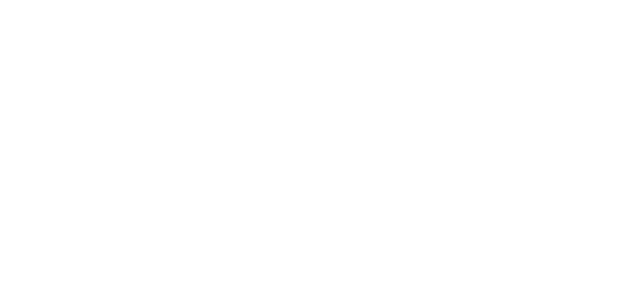
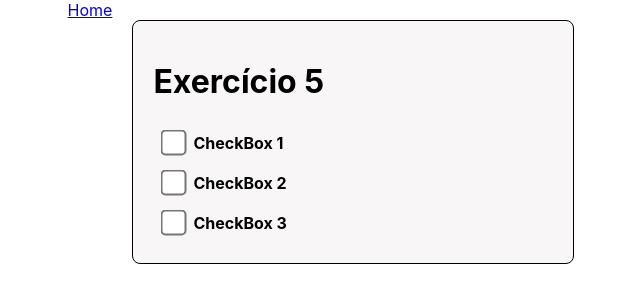
Before and after one commit to Mlpm2004/Semana11, a React (Create React App) app: page /Exercicio5 in a window 1280 px wide. Before the commit this address had no page. Shown: the top 302 px of the page, without its empty margins (309-949 px from the left). Built offline with nearby package versions, Linux system fonts and the light colour scheme.

Commit message:
Exercicio5

```diff
--- a/src/App.js
+++ b/src/App.js
@@ -4,6 +4,7 @@
 import Exercicio2 from './pages/Exercicio2';
 import Exercicio3 from './pages/Exercicio3';
 import Exercicio4 from './pages/Exercicio4';
+import Exercicio5 from './pages/Exercicio5';
 import Home from './pages/Home';
 import { Routes,Route } from 'react-router-dom';
 function App() {
@@ -14,6 +15,7 @@
           <Route path="/Exercicio2" element={<Exercicio2/>}/>
           <Route path="/Exercicio3" element={<Exercicio3/>}/>
           <Route path="/Exercicio4" element={<Exercicio4/>}/>
+          <Route path="/Exercicio5" element={<Exercicio5/>}/>
       </Routes>
   );
 }
--- /dev/null
+++ b/src/components/forms/checkbox/index.js
@@ -0,0 +1,11 @@
+import React from "react";
+import {Externo,Checkformat,CheckDescription} from './style'
+function Check({label, ...otherProps}){
+    return (
+        <Externo>
+            <Checkformat {...otherProps}/>
+            <CheckDescription>{label}</CheckDescription>
+        </Externo>
+    );
+}
+export default Check;
--- /dev/null
+++ b/src/components/forms/checkbox/style.js
@@ -0,0 +1,21 @@
+import styled from "styled-components";
+
+export const Externo= styled.div`
+    display: flex;
+    flex-direction: row;
+    justify-content: flex-start;
+    align-items: center;
+    margin:10px;
+`;
+
+export const Checkformat=styled.input`
+ transform: scale(2);
+
+`;
+
+
+export const CheckDescription=styled.label`
+    font-size:16px;
+    font-weight: bold;
+    padding-left: 10px;
+`;
--- a/src/pages/Exercicio4/index.js
+++ b/src/pages/Exercicio4/index.js
@@ -4,32 +4,32 @@
 import {ContainerBox,Container} from '../../components/style'
 import { Link } from 'react-router-dom';
 import { Children } from 'react/cjs/react.production.min';
-function Exercicio1() {
-  const [ckmale,setckmale]=useState('');
-  const [ckfemale,setckfemale]=useState('');
+function Exercicio4() {
+  const [radiomale,setRadioMale]=useState('');
+  const [radiofemale,setRadioFemale]=useState('');
   return (
 
    <Container>
         <Link to="/" >Home</Link>
         <ContainerBox>
-            <h1>Exercício 1</h1>
+            <h1>Exercício 4</h1>
             <Radio
                 label="Male"
                 type="radio"
                 name="testeradio"
                 checked
-                value={ckmale}
-                onChange={(event)=>{setckmale(event.target.value)}}
+                value={radiomale}
+                onChange={(event)=>{setRadioMale(event.target.value)}}
             />
            <Radio
                 label="Female"
                 type="radio"
                 name="testeradio"
-                value={ckfemale}
-                onChange={(event)=>{setckfemale(event.target.value)}}
+                value={radiofemale}
+                onChange={(event)=>{setRadioFemale(event.target.value)}}
             />
         </ContainerBox>
     </Container>  );
 }
 
-export default Exercicio1;
+export default Exercicio4;
--- /dev/null
+++ b/src/pages/Exercicio5/index.js
@@ -0,0 +1,37 @@
+import React from 'react';
+import { useState } from 'react';
+import Check from '../../components/forms/checkbox'
+import {ContainerBox,Container} from '../../components/style'
+import { Link } from 'react-router-dom';
+function Exercicio5() {
+  const [ckmale,setckmale]=useState('');
+  const [ckfemale,setckfemale]=useState('');
+  return (
+
+   <Container>
+        <Link to="/" >Home</Link>
+        <ContainerBox>
+            <h1>Exercício 5</h1>
+            <Check
+                label="CheckBox 1"
+                type="checkbox"
+                name="testeradio"
+                onChange={(event)=>{setckmale(event.target.value)}}
+            />
+           <Check
+                label="CheckBox 2"
+                type="checkbox"
+                name="testeradio"
+               onChange={(event)=>{setckfemale(event.target.value)}}
+            />
+           <Check
+                label="CheckBox 3"
+                type="checkbox"
+                name="testeradio"
+                onChange={(event)=>{setckfemale(event.target.value)}}
+            />
+        </ContainerBox>
+    </Container>  );
+}
+
+export default Exercicio5;
--- a/src/pages/Home/index.js
+++ b/src/pages/Home/index.js
@@ -1,7 +1,7 @@
 import React from "react";
 import { Link } from 'react-router-dom';
 function Home(){
-    const paginas=['Exercicio1','Exercicio2','Exercicio3','Exercicio4']
+    const paginas=['Exercicio1','Exercicio2','Exercicio3','Exercicio4','Exercicio5']
     return(
         paginas.map((pagina)=> <li><Link to={pagina} >{pagina}</Link></li>)
     );
```
